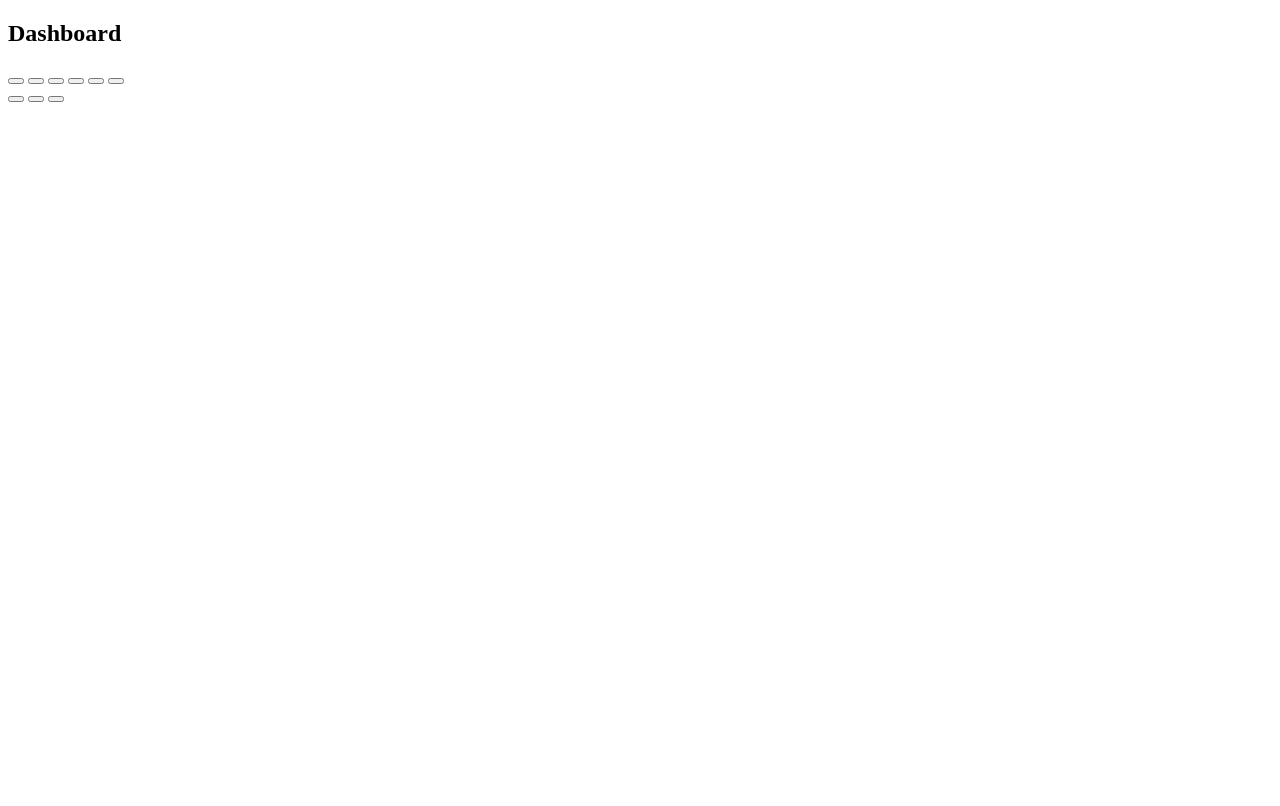
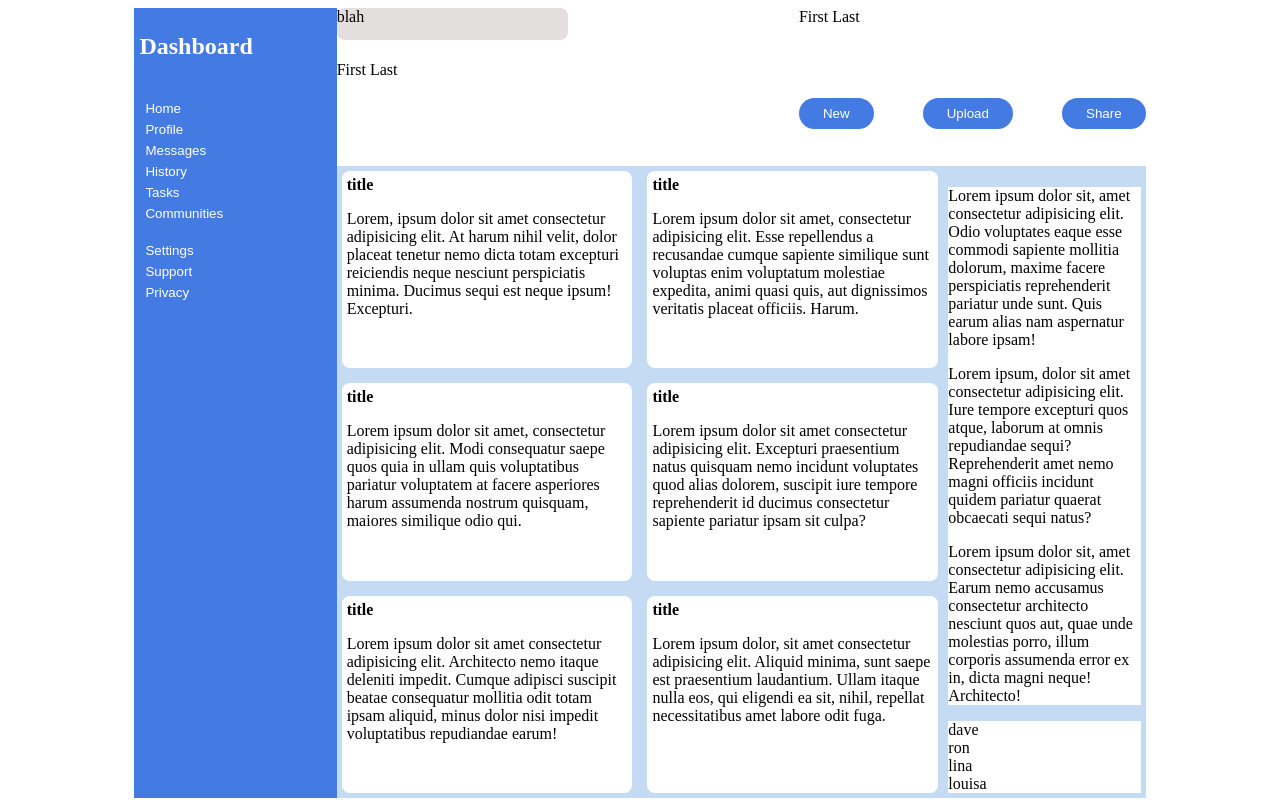
Before and after one commit to schacherlnate/admin-dashbord, a plain HTML site: page index.html in a window 1280 px wide. Drawn offline with Linux system fonts and the light colour scheme.

Commit message:
establish grid formatting

```diff
--- a/index.html
+++ b/index.html
@@ -11,35 +11,74 @@
         <div class="sidebar">
             <h2>Dashboard</h2>
             <div class="user-info">
-                <button></button>
-                <button></button>
-                <button></button>
-                <button></button>
-                <button></button>
-                <button></button>
+                <button>Home</button>
+                <button>Profile</button>
+                <button>Messages</button>
+                <button>History</button>
+                <button>Tasks</button>
+                <button>Communities</button>
             </div>
             <div class="system-info">
-                <button></button>
-                <button></button>
-                <button></button>
+                <button>Settings</button>
+                <button>Support</button>
+                <button>Privacy</button>
             </div>
         </div>
         <div class="header">
-            <div class="search-bar"></div>
-            <div class="make-content"></div>
+            <div class="search-bar">blah</div>
+            <div class="corner-icons">First Last</div>
+            <div class="handle">First Last</div>
+            <div class="make-content">
+                <button>New</button>
+                <button>Upload</button>
+                <button>Share</button>
+            </div>
         </div>
         <div class="main-content">
             <div class="card-wrapper">
-                <div class="card"></div>
-                <div class="card"></div>
-                <div class="card"></div>
-                <div class="card"></div>
-                <div class="card"></div>
-                <div class="card"></div>
+                <div class="card">
+                    <b>title</b>
+                    <p>Lorem, ipsum dolor sit amet consectetur adipisicing elit. At harum nihil velit, dolor placeat tenetur nemo dicta totam excepturi reiciendis neque nesciunt perspiciatis minima. Ducimus sequi est neque ipsum! Excepturi.</p>
+                    <div class="card-icons"></div>
+                </div>
+                <div class="card">
+                    <b>title</b>
+                    <p>Lorem ipsum dolor sit amet, consectetur adipisicing elit. Esse repellendus a recusandae cumque sapiente similique sunt voluptas enim voluptatum molestiae expedita, animi quasi quis, aut dignissimos veritatis placeat officiis. Harum.</p>
+                    <div class="card-icons"></div>
+                </div>
+                <div class="card">
+                    <b>title</b>
+                    <p>Lorem ipsum dolor sit amet, consectetur adipisicing elit. Modi consequatur saepe quos quia in ullam quis voluptatibus pariatur voluptatem at facere asperiores harum assumenda nostrum quisquam, maiores similique odio qui.</p>
+                    <div class="card-icons"></div>
+                </div>
+                <div class="card">
+                    <b>title</b>
+                    <p>Lorem ipsum dolor sit amet consectetur adipisicing elit. Excepturi praesentium natus quisquam nemo incidunt voluptates quod alias dolorem, suscipit iure tempore reprehenderit id ducimus consectetur sapiente pariatur ipsam sit culpa?</p>
+                    <div class="card-icons"></div>
+                </div>
+                <div class="card">
+                    <b>title</b>
+                    <p>Lorem ipsum dolor sit amet consectetur adipisicing elit. Architecto nemo itaque deleniti impedit. Cumque adipisci suscipit beatae consequatur mollitia odit totam ipsam aliquid, minus dolor nisi impedit voluptatibus repudiandae earum!</p>
+                    <div class="card-icons"></div>
+                </div>
+                <div class="card">
+                    <b>title</b>
+                    <p>Lorem ipsum dolor, sit amet consectetur adipisicing elit. Aliquid minima, sunt saepe est praesentium laudantium. Ullam itaque nulla eos, qui eligendi ea sit, nihil, repellat necessitatibus amet labore odit fuga.</p>
+                    <div class="card-icons"></div>
+                </div>
             </div>
             <div class="main-right">
-                <div class="announcements"></div>
-                <div class="trending"></div>
+                <div class="announcements">
+                    <p>Lorem ipsum dolor sit, amet consectetur adipisicing elit. Odio voluptates eaque esse commodi sapiente mollitia dolorum, maxime facere perspiciatis reprehenderit pariatur unde sunt. Quis earum alias nam aspernatur labore ipsam!</p>
+                    <p>Lorem ipsum, dolor sit amet consectetur adipisicing elit. Iure tempore excepturi quos atque, laborum at omnis repudiandae sequi? Reprehenderit amet nemo magni officiis incidunt quidem pariatur quaerat obcaecati sequi natus?</p>
+                    <p>Lorem ipsum dolor sit, amet consectetur adipisicing elit. Earum nemo accusamus consectetur architecto nesciunt quos aut, quae unde molestias porro, illum corporis assumenda error ex in, dicta magni neque! Architecto!</p>
+                </div>
+                <div class="trending">
+                    <div class="trending-profile">dave</div>
+                    <div class="trending-profile">ron</div>
+                    <div class="trending-profile">lina</div>
+                    <div class="trending-profile">louisa</div>
+                </div>
             </div>
         </div>
     </div>
--- a/stylesheet.css
+++ b/stylesheet.css
@@ -0,0 +1,118 @@
+html {
+    box-sizing: border-box;
+    --blue: rgb(68, 123, 226);
+    --background-mc: rgb(197, 219, 243);
+    --bc-searchbar: #e4dfdf;
+}
+
+*, *::before, *::after {
+    box-sizing: inherit;
+    background-color: inherit;
+    color: inherit;
+}
+
+body {
+    display: grid;
+    place-items: center;
+}
+
+.wrapper {
+    display: grid;
+    grid-template-columns: 1fr 4fr;
+    grid-template-rows: 1fr 4fr;
+    grid-template-areas:
+        "sidebar header"
+        "sidebar main";
+    width: 80%;
+}
+
+.sidebar {
+    grid-area: sidebar;
+    display: flex;
+    flex-direction: column;
+    gap: 20px;
+    background-color: var(--blue, blue);
+    color: white;
+    padding: 5px;
+}
+
+.sidebar > div {
+    display: flex;
+    flex-direction: column;
+    align-items: start;
+    gap: 4px;
+}
+
+.sidebar button, .header button {
+    background-color: var(--blue);
+    color: white;
+    border: none;
+}
+
+.header {
+    grid-area: header;
+    display: grid;
+    grid-template-columns: 4fr 3fr;
+    grid-template-rows: 1fr 2fr;
+    grid-template-areas:
+        "search corner"
+        "handle actions";
+}
+
+.search-bar {
+    grid-area: search;
+    background-color: var(--bc-searchbar);
+    border-radius: 8px;
+    width: 50%;
+    height: 60%;
+}
+
+.corner-icons {
+    grid-area: corner;
+}
+
+.handle {
+    grid-area: handle;
+}
+
+.make-content {
+    grid-area: actions;
+    display: flex;
+    justify-content: space-between;
+    align-items: center;
+}
+
+.make-content button {
+    border-radius: 16px;
+    padding: 8px 24px;
+}
+
+.main-content {
+    grid-area: main;
+    display: grid;
+    grid-template-columns: 3fr 1fr;
+    background-color: var(--background-mc);
+}
+
+.card-wrapper {
+    display: grid;
+    grid-template-columns: 1fr 1fr;
+    grid-template-rows: repeat(3, 1fr);
+    gap: 15px;
+    padding: 5px;
+}
+
+.card {
+    color: black;
+    background-color: white;
+    border-radius: 8px;
+    padding: 5px;
+}
+
+.main-right {
+    padding: 5px;
+}
+
+.main-right > div {
+    background-color: white;
+}
```
